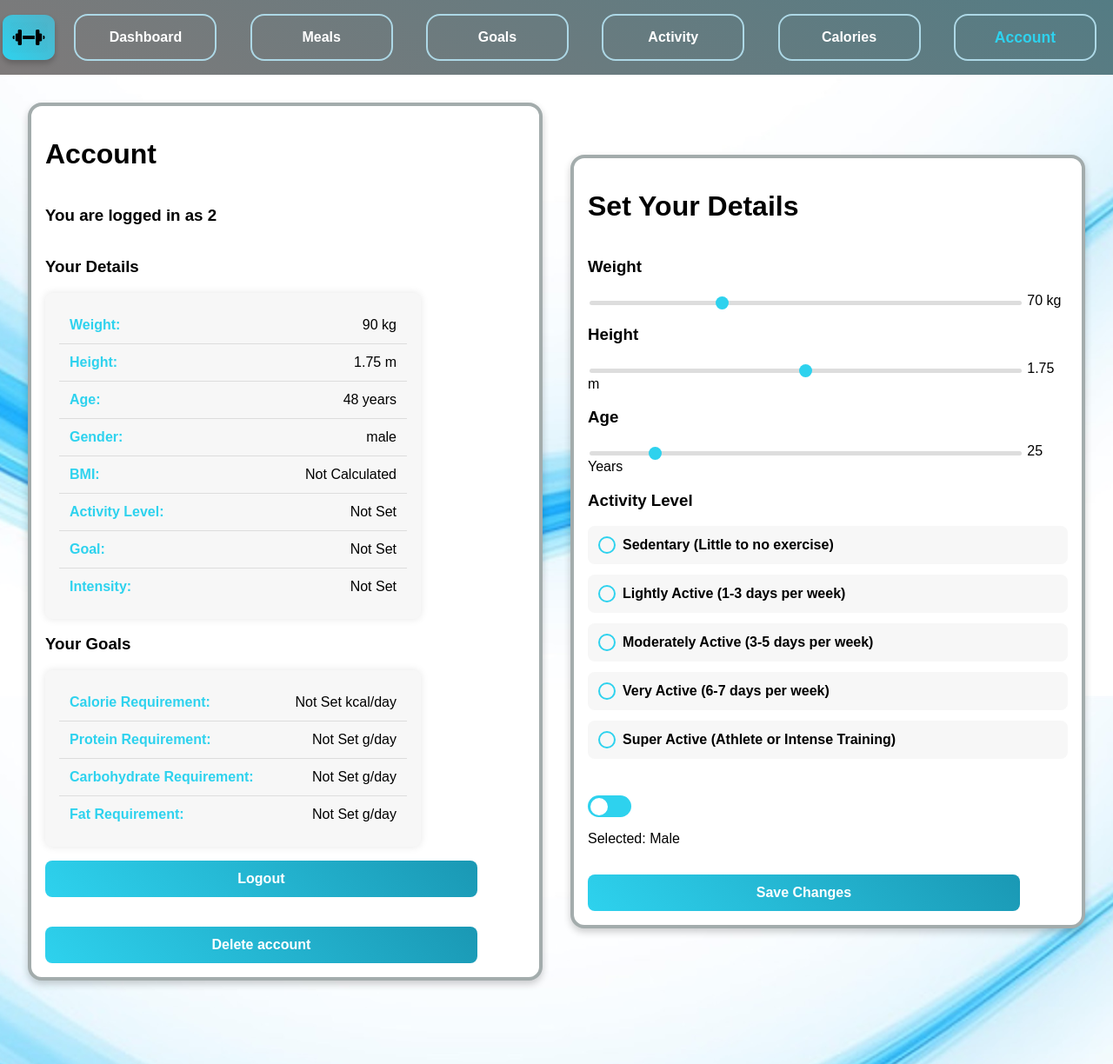
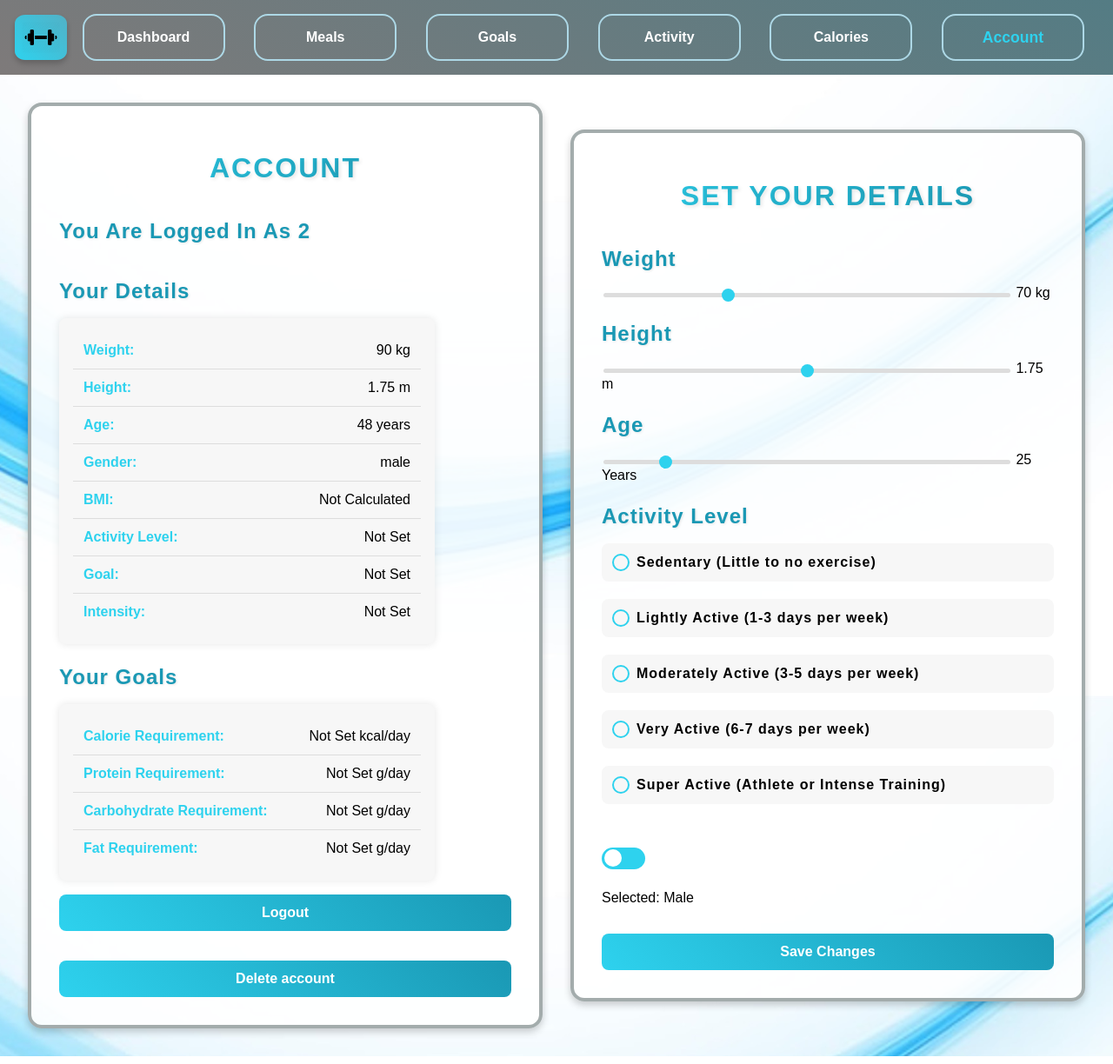
Before and after one commit to sachasl/Fitness-Website, a Flask app: page /account in a window 1280 px wide. Shown: the whole page at 87% size. Run offline with Flask 3, Linux system fonts and the light colour scheme; a user stored in the database is signed in.

Commit message:
fifteenth commit

```diff
--- a/app.py
+++ b/app.py
@@ -210,8 +210,24 @@
         flash("Please complete your account details before using the program.", "warning")
         return redirect(url_for('account'))
 
+    # Get today's date in UTC
+    today = datetime.now(timezone.utc).date()
+
+    # Query to get user's meals for today
+    user_meals = (
+        db.session.query(UserMeals, Meal)
+        .join(Meal)
+        .filter(UserMeals.user_id == found_user.id)
+        .filter(UserMeals.date_added >= today)
+        .all()
+    )
+
     # Render the dashboard page with the logged-in user's information
-    return render_template('dashboard.html', username=username, user_db=found_user)
+    return render_template('dashboard.html',
+                           username=username,
+                           user_db=found_user,
+                           user_meals=user_meals
+                           )
 
 # Meals page
 @app.route('/meals', methods=['POST', 'GET'])
--- a/static/style.css
+++ b/static/style.css
@@ -11,24 +11,11 @@
   font-family: sans-serif;
 }
 
-/* Header Styling */
-header {
-  background-color: lightblue;
-  backdrop-filter: blur(0.5rem);
-  display: flex;
-  text-align: center;
-  justify-content: center;
-  align-items: center;
-  padding: 0.5rem;
-  min-height: 3rem;
-  display: none;
-}
-
 /* Navbar Styling */
 .navbar_items {
   list-style-type: none;
   background: linear-gradient(30deg, #7e7a7a, #547c84);
-  padding: 0;
+  padding: 0 1rem;
   margin: 0;
   display: flex;
   justify-content: space-around;
@@ -100,14 +87,15 @@
   flex-direction: column;
   flex-grow: 1;
   border: 0.3rem solid rgb(163, 172, 172);
-  padding: 1rem;
+  padding: 2rem;
   margin: 1rem;
   border-radius: 1rem;
-  background-color: white;
+  background-color: rgba(255, 255, 255, 0.9);
   width: 40%;
   box-shadow: 0 0.25rem 0.5rem rgba(0, 0, 0, 0.2);
   transition: transform 0.3s ease-in-out;
   overflow: hidden;
+  min-height: 16rem;
 }
 
 /* Content Section */
@@ -117,6 +105,44 @@
   justify-content: space-between;
   align-items: center;
   padding: 1rem;
+}
+
+/* Styling for Main Titles (h1) */
+h1 {
+  font-size: 2rem;
+  font-weight: bold;
+  text-align: center;
+  text-transform: uppercase;
+  background: linear-gradient(45deg, #2ed2ee, #1a98b4);
+  background-clip: text;
+  -webkit-background-clip: text; /* Older WebKit browsers */
+  color: transparent;
+  letter-spacing: 2px;
+  text-shadow: 2px 2px 4px rgba(0, 0, 0, 0.1);
+  margin-bottom: 1rem;
+}
+
+/* Styling for Subtitles (h3) */
+h3 {
+  font-size: 1.5rem;
+  font-weight: bold;
+  color: #1a98b4;
+  text-transform: capitalize;
+  letter-spacing: 1px;
+  margin-bottom: 0.75rem;
+  padding-bottom: 0.3rem;
+  display: inline-block;
+  text-shadow: 1px 1px 3px rgba(0, 0, 0, 0.1);
+}
+
+/* Form Labels */
+label {
+  font-size: 1.2rem;
+  font-weight: bold;
+  margin-bottom: 0.5rem;
+  display: block;
+  letter-spacing: 1px;
+  color: linear-gradient(45deg, #334043, #481ab4);;
 }
 
 /* General Input Styling */
@@ -172,7 +198,7 @@
 
 /* Button Styling */
 button, input[type="submit"] {
-  width: 90%;
+  width: 100%;
   padding: 0.75rem;
   margin-top: 1rem;
   border: none;
@@ -367,7 +393,7 @@
 
 /* Search Input Field */
 #meal-search {
-  width: 50%;
+  width: 96.5%;
   padding: 0.625rem;
   margin: 0.625rem 0;
   border: 0.125rem solid #2ed2ee;
@@ -384,7 +410,7 @@
 
 /* Select Dropdown */
 #meal_id {
-  width: 50%;
+  width: 100%;
   padding: 0.75rem;
   border: 0.125rem solid #2ed2ee;
   border-radius: 0.3125rem;
@@ -400,20 +426,10 @@
   border-color: #1a98b4;
 }
 
-/* Quantity Input */
-#quantity {
-  width: 50%;
-  padding: 0.625rem;
-  margin: 0.625rem 0;
-  border: 0.125rem solid #2ed2ee;
-  border-radius: 0.3125rem;
-  font-size: 1rem;
-  outline: none;
-}
 
 /* Style for Amount Input */
 #amount {
-  width: 50%;
+  width: 96.5%;
   padding: 0.625rem;
   margin-top: 0.5rem;
   border: 0.125rem solid #2ed2ee;
@@ -468,16 +484,6 @@
   transition: 0.3s ease-in-out;
 }
 
-/* Footer */
-footer {
-  display: flex;
-  text-align: center;
-  justify-content: center;
-  align-items: center;
-  padding: 0.5rem;
-  min-height: 3rem;
-}
-
 /* Responsive Styles */
 @media screen and (max-width: 600px) {
   .section-box {
--- a/templates/account.html
+++ b/templates/account.html
@@ -1,7 +1,7 @@
 {% extends "base.html" %}
 
 {% block title %}
-    <h3>Account</h3>
+
 {% endblock %}
 
 {% block content %}
@@ -72,7 +72,7 @@
             <br>
 
             <!-- Age Slider -->
-            <h3>Age</h3>
+            <h3>Age</h3><br>
             <input type="range" id="ageSlider" name="getAge" min="16" max="80" step="1"
                 value="{{ user_db.age if user_db.age else 25 }}"
                 oninput="ageOutput.value = this.value">
@@ -146,5 +146,5 @@
             {% endif %}
         {% endwith %}
     </div>
-
+</div>
 {% endblock %}
--- a/templates/activity.html
+++ b/templates/activity.html
@@ -1,7 +1,7 @@
 {% extends "base.html" %}
 
 {% block title %}
-<h1>Activity</h1>
+
 {% endblock %}
 
 {% block content %}
--- a/templates/calories.html
+++ b/templates/calories.html
@@ -1,7 +1,7 @@
 {% extends "base.html" %}
 
 {% block title %}
-<h1>Calories</h1>
+
 {% endblock %}
 
 {% block content %}
```
Also changed, not shown: templates/dashboard.html (+68 -25 lines), templates/goals.html (+3 -4 lines), templates/meals.html (+24 -24 lines), instance/database.sqlite3.
